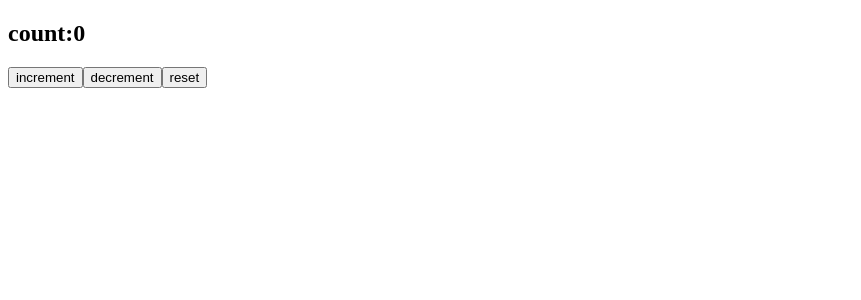
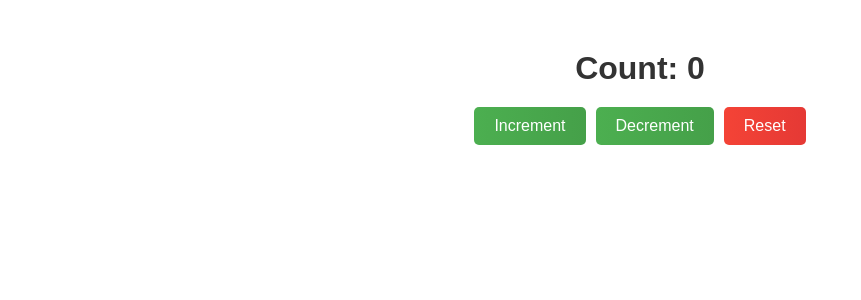
Before and after one commit to sayyedrabeeh/Python-FullStack, a React (Create React App) app in the folder full_react/: page / in a window 1280 px wide. Shown: the top 300 px of the page, without its empty margins (0-861 px from the left). Built offline with nearby package versions, Linux system fonts and the light colour scheme.

Commit message:
react pratical counter with redux

```diff
--- a/full_react/src/react3/pratical/autocounter.jsx
+++ b/full_react/src/react3/pratical/autocounter.jsx
@@ -1,49 +1,98 @@
 import React from "react";
-import {createSlice,configureStore  } from '@reduxjs/toolkit'
-import { useDispatch,useSelector } from 'react-redux'
+import { createSlice, configureStore } from "@reduxjs/toolkit";
+import { useDispatch, useSelector } from "react-redux";
+import { Provider } from "react-redux";
 
 const counterSlice = createSlice({
-    name:'Counter',
-    initialState:{
-        count:0
+  name: "Counter",
+  initialState: {
+    count: 0,
+  },
+  reducers: {
+    incremet: (state) => {
+      state.count += 1;
     },
-    reducers:{
-        incremet:(state) =>{
-            state.count+=1
-        },
-        decrement:(state) =>{
-            state.count-=1
-        },
-        reset :(state) =>{
-            state.count = 0
-        }
-    }
-})
-const { incremet,decrement,reset} = counterSlice.actions
+    decrement: (state) => {
+      state.count -= 1;
+    },
+    reset: (state) => {
+      state.count = 0;
+    },
+  },
+});
 
-const  store = configureStore({
-    reducer:{
-    Counter : counterSlice.reducer
-}})
+const { incremet, decrement, reset } = counterSlice.actions;
 
-export {store}
+const store = configureStore({
+  reducer: {
+    Counter: counterSlice.reducer,
+  },
+});
+export { store }
 
-function Display(){
-    const  count  = useSelector((state) => state.Counter.count)
-    const dispatch = useDispatch()
+function Display() {
+  const count = useSelector((state) => state.Counter.count);
+  const dispatch = useDispatch();
 
-    return(
-        <>
-        <h2>count:{count}</h2>
+  const containerStyle = {
+    textAlign: "center",
+    marginTop: "50px",
+    fontFamily: "Arial, sans-serif",
+  };
 
-        <button onClick={()=>dispatch(incremet())}>increment</button>
-        <button onClick={()=>dispatch(decrement())}>decrement</button>
-        <button onClick={() =>dispatch(reset())}>reset</button>
+  const countStyle = {
+    fontSize: "2rem",
+    color: "#333",
+    marginBottom: "20px",
+  };
 
-        </>
-    )
+  const buttonGroupStyle = {
+    display: "flex",
+    justifyContent: "center",
+    gap: "10px",
+  };
 
+  const buttonStyle = {
+    padding: "10px 20px",
+    fontSize: "1rem",
+    cursor: "pointer",
+    border: "none",
+    borderRadius: "5px",
+    color: "white",
+    background: "linear-gradient(to right, #4CAF50, #45A049)",
+    transition: "transform 0.2s ease, box-shadow 0.2s ease",
+  };
+
+  const resetButtonStyle = {
+    ...buttonStyle,
+    background: "linear-gradient(to right, #f44336, #e53935)",
+  };
+
+  return (
+    <div style={containerStyle}>
+      <h2 style={countStyle}>Count: {count}</h2>
+
+      <div style={buttonGroupStyle}>
+        <button
+          style={buttonStyle}
+          onClick={() => dispatch(incremet())}
+        >
+          Increment
+        </button>
+        <button
+          style={buttonStyle}
+          onClick={() => dispatch(decrement())}
+        >
+          Decrement
+        </button>
+        <button
+          style={resetButtonStyle}
+          onClick={() => dispatch(reset())}
+        >
+          Reset
+        </button>
+      </div>
+    </div>
+  );
 }
-
-
 export default Display
```
